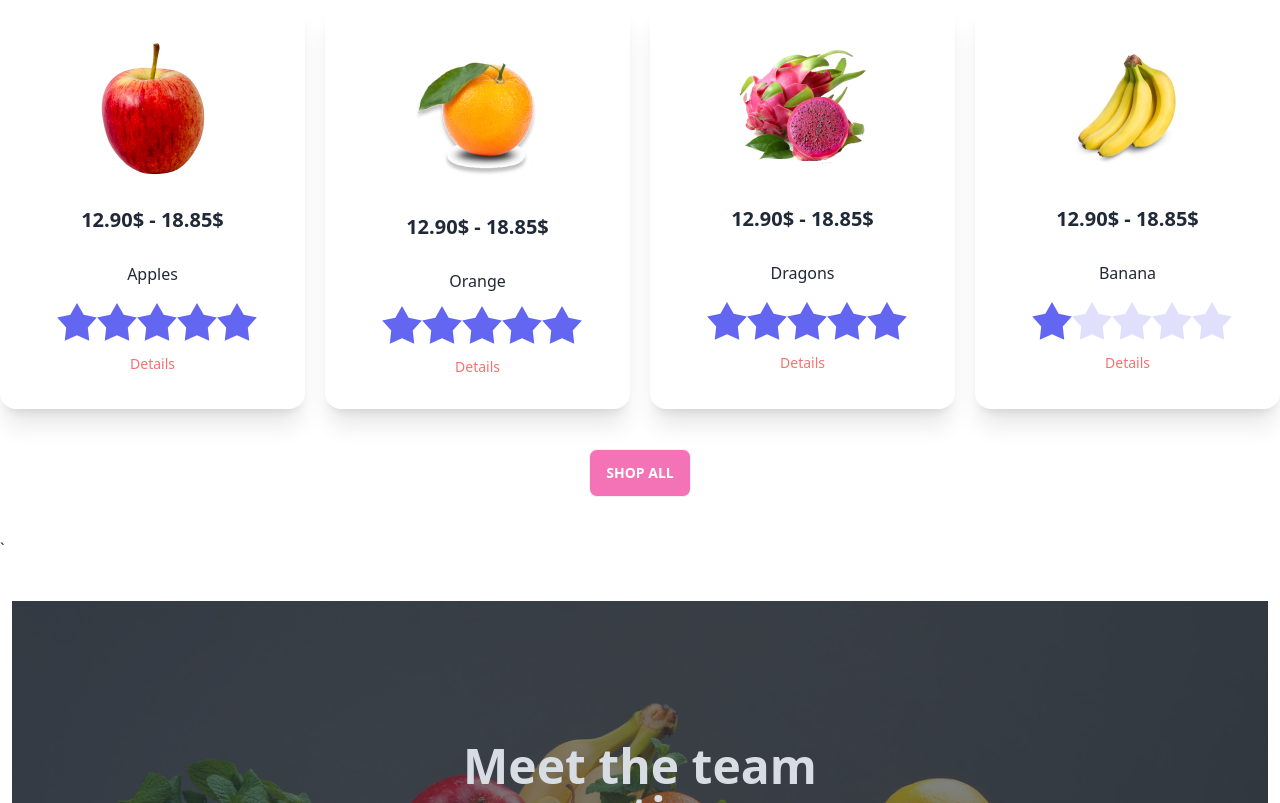
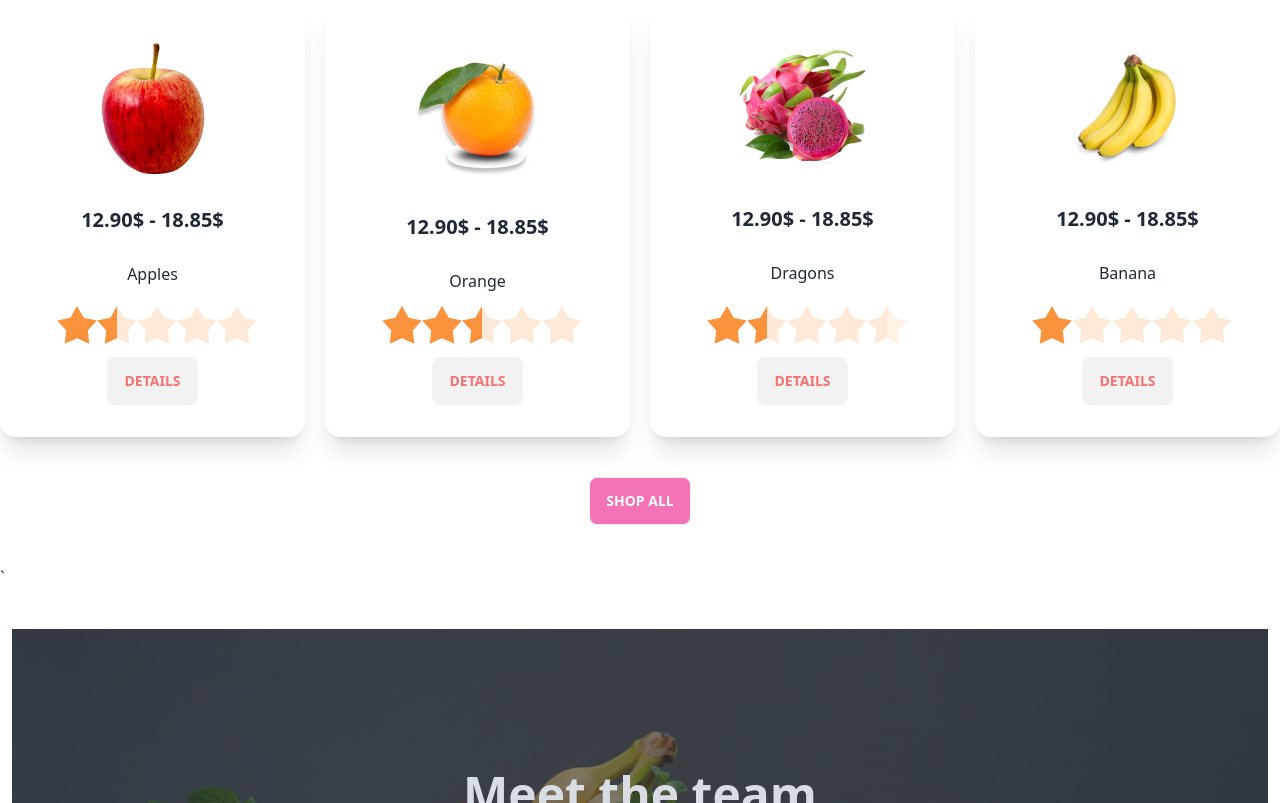
Before and after one commit to dekhaali/online-fruit-market, a plain HTML site: page index.html in a window 1280 px wide. Shown: the part 1397-2200 px from the top of the page. Drawn offline with nearby package versions, Linux system fonts and the light colour scheme.

Commit message:
added details

```diff
--- a/index.html
+++ b/index.html
@@ -29,6 +29,111 @@
         font-family: 'Lato', sans-serif;
     }
 </style>
+
+<section>
+<!-- for modal1  -->
+<input type="checkbox" id="my_modal_6" class="modal-toggle" />
+<div class="modal">
+  <div class="modal-box">
+    <div class="mx-auto"><img src="./images/fruit6.png"></div>
+    <h2 class="text-2xl font-bold text-center ">Apple</h2>
+    <p class="py-4 text-center">Buy fresh,authentic fruits and become healthy</p>
+    <!--rating-->
+    <div class="rating text-center">
+      <input type="radio" name="rating-2" class="mask mask-star-2 bg-orange-400" />
+      <input type="radio" name="rating-2" class="mask mask-star-2 bg-orange-400" checked />
+      <input type="radio" name="rating-2" class="mask mask-star-2 bg-orange-400" />
+      <input type="radio" name="rating-2" class="mask mask-star-2 bg-orange-400" />
+      <input type="radio" name="rating-2" class="mask mask-star-2 bg-orange-400" />
+    </div>
+
+    <div class="flex gap-4 ">
+    <div class="modal-action ">
+      <label for="my_modal_6" class="btn bg-red-300 hover:bg-red-600">Close!</label>
+    </div>
+    <div class="modal-action">
+      <label for="my_modal_6" class="btn btn bg-red-300 hover:bg-red-600">Buy Now</label>
+    </div>
+    </div>
+  </div>
+</div>
+<!--for modal 2-->
+<input type="checkbox" id="my_modal_7" class="modal-toggle" />
+<div class="modal">
+  <div class="modal-box">
+    <div class="mx-auto"><img src="./images/fruit7.png"></div>
+    <h2 class="text-2xl font-bold text-center">Orange</h2>
+    <p class="py-4 text-center">Buy fresh,authentic fruits and become healthy</p>
+    <!--rating-->
+    <div class="rating text-center">
+      <input type="radio" name="rating-1" class="mask mask-star-2 bg-orange-400" />
+      <input type="radio" name="rating-1" class="mask mask-star-2 bg-orange-400" checked />
+      <input type="radio" name="rating-1" class="mask mask-star-2 bg-orange-400" />
+      <input type="radio" name="rating-1" class="mask mask-star-2 bg-orange-400" />
+      <input type="radio" name="rating-1" class="mask mask-star-2 bg-orange-400" />
+    </div>
+    <div class="flex gap-4">
+    <div class="modal-action ">
+      <label for="my_modal_7" class="btn bg-red-300 hover:bg-red-600">Close!</label>
+    </div>
+    <div class="modal-action">
+      <label for="my_modal_7" class="btn btn bg-red-300 hover:bg-red-600">Buy Now</label>
+    </div>
+    </div>
+  </div>
+</div>
+<!--for modal 3-->
+<input type="checkbox" id="my_modal_8" class="modal-toggle" />
+<div class="modal">
+  <div class="modal-box">
+    <div class="mx-auto"><img src="./images/fruit8.png"></div>
+    <h2 class="text-2xl font-bold text-center">Dragon</h2>
+    <p class="py-4 text-center">Buy fresh,authentic fruits and become healthy</p>
+    <!--rating-->
+    <div class="rating ">
+      <input type="radio" name="rating-3" class="mask mask-star-2 bg-orange-400" />
+      <input type="radio" name="rating-3" class="mask mask-star-2 bg-orange-400" checked />
+      <input type="radio" name="rating-3" class="mask mask-star-2 bg-orange-400" />
+      <input type="radio" name="rating-3" class="mask mask-star-2 bg-orange-400" />
+      <input type="radio" name="rating-3" class="mask mask-star-2 bg-orange-400" />
+    </div>
+    <div class="flex gap-4">
+    <div class="modal-action ">
+      <label for="my_modal_8" class="btn bg-red-300 hover:bg-red-600">Close!</label>
+    </div>
+    <div class="modal-action">
+      <label for="my_modal_8" class="btn btn bg-red-300 hover:bg-red-600">Buy Now</label>
+    </div>
+    </div>
+  </div>
+</div>
+<!--for modal 4-->
+<input type="checkbox" id="my_modal_9" class="modal-toggle" />
+<div class="modal">
+  <div class="modal-box">
+    <div class="mx-auto"><img src="./images/fruit9.png"></div>
+    <h2 class="text-2xl font-bold text-center">banana</h2>
+    <p class="py-4 text-center">Buy fresh,authentic fruits and become healthy</p>
+    <!--rating-->
+    <div class="rating">
+      <input type="radio" name="rating-4" class="mask mask-star-2 bg-orange-400" />
+      <input type="radio" name="rating-4" class="mask mask-star-2 bg-orange-400" checked />
+      <input type="radio" name="rating-4" class="mask mask-star-2 bg-orange-400" />
+      <input type="radio" name="rating-4" class="mask mask-star-2 bg-orange-400" />
+      <input type="radio" name="rating-4" class="mask mask-star-2 bg-orange-400" />
+    </div>
+    <div class="flex gap-4">
+    <div class="modal-action ">
+      <label for="my_modal_9" class="btn bg-red-300 hover:bg-red-600">Close!</label>
+    </div>
+    <div class="modal-action">
+      <label for="my_modal_9" class="btn btn bg-red-300 hover:bg-red-600">Buy Now</label>
+    </div>
+    </div>
+  </div>
+</div>
+</section>
+
 <body>
     <!--navbar section-->
 
@@ -151,7 +256,7 @@
       <!--cards-->
       <div class="grid my-10 md:grid-cols-2 lg:grid-cols-4 gap-5 "><!--parent div-->
       <div class="card  bg-base-100 shadow-xl">
-        <figure class="px-10 pt-10">
+        <figure class="px-auto pt-10">
           <img src="./images/fruit6.png" alt="Shoes" class="rounded-xl" />
         </figure>
         <div class="card-body items-center text-center">
@@ -159,20 +264,20 @@
           <p>Apples</p>
           <div class="card-actions">
             <button class="btn btn-ghost"><div class="rating rating-lg rating-half">
-                <input type="radio" name="rating-10" class="rating-hidden" />
-                <input type="radio" name="rating-10" class="bg-indigo-500 mask mask-star-2 mask-half-1" />
-                <input type="radio" name="rating-10" class="bg-indigo-500 mask mask-star-2 mask-half-2" />
-                <input type="radio" name="rating-10" class="bg-indigo-500 mask mask-star-2 mask-half-1" checked />
-                <input type="radio" name="rating-10" class="bg-indigo-500 mask mask-star-2 mask-half-2" />
-                <input type="radio" name="rating-10" class="bg-indigo-500 mask mask-star-2 mask-half-1" />
-                <input type="radio" name="rating-10" class="bg-indigo-500 mask mask-star-2 mask-half-2" />
-                <input type="radio" name="rating-10" class="bg-indigo-500 mask mask-star-2 mask-half-1" />
-                <input type="radio" name="rating-10" class="bg-indigo-500 mask mask-star-2 mask-half-2" />
-                <input type="radio" name="rating-10" class="bg-indigo-500 mask mask-star-2 mask-half-1" />
-                <input type="radio" name="rating-10" class="bg-indigo-500 mask mask-star-2 mask-half-2" />
+                <input type="radio" name="rating-4" class="rating-hidden" />
+                <input type="radio" name="rating-4" class="bg-orange-400 mask mask-star-2 mask-half-1" />
+                <input type="radio" name="rating-4" class="bg-orange-400 mask mask-star-2 mask-half-2" />
+                <input type="radio" name="rating-4" class="bg-orange-400 mask mask-star-2 mask-half-1" checked />
+                <input type="radio" name="rating-4" class="bg-orange-400 mask mask-star-2 mask-half-2" />
+                <input type="radio" name="rating-4" class="bg-orange-400 mask mask-star-2 mask-half-1" />
+                <input type="radio" name="rating-4" class="bg-orange-400 mask mask-star-2 mask-half-2" />
+                <input type="radio" name="rating-4" class="bg-orange-400 mask mask-star-2 mask-half-1" />
+                <input type="radio" name="rating-4" class="bg-orange-400 mask mask-star-2 mask-half-2" />
+                <input type="radio" name="rating-4" class="bg-orange-400 mask mask-star-2 mask-half-1" />
+                <input type="radio" name="rating-4" class="bg-orange-400 mask mask-star-2 mask-half-2" />
               </div></button>
           </div>
-          <p class="text-sm text-red-400">Details</p>
+          <label for="my_modal_6"class="btn text-sm text-red-400">Details</label>
         </div>
       </div>
       <div class="card  bg-base-100 shadow-xl">
@@ -184,20 +289,20 @@
           <p>Orange</p>
           <div class="card-actions">
             <button class="btn btn-ghost"><div class="rating rating-lg rating-half">
-                <input type="radio" name="rating-10" class="rating-hidden" />
-                <input type="radio" name="rating-10" class="bg-indigo-500 mask mask-star-2 mask-half-1" />
-                <input type="radio" name="rating-10" class="bg-indigo-500 mask mask-star-2 mask-half-2" />
-                <input type="radio" name="rating-10" class="bg-indigo-500 mask mask-star-2 mask-half-1" checked />
-                <input type="radio" name="rating-10" class="bg-indigo-500 mask mask-star-2 mask-half-2" />
-                <input type="radio" name="rating-10" class="bg-indigo-500 mask mask-star-2 mask-half-1" />
-                <input type="radio" name="rating-10" class="bg-indigo-500 mask mask-star-2 mask-half-2" />
-                <input type="radio" name="rating-10" class="bg-indigo-500 mask mask-star-2 mask-half-1" />
-                <input type="radio" name="rating-10" class="bg-indigo-500 mask mask-star-2 mask-half-2" />
-                <input type="radio" name="rating-10" class="bg-indigo-500 mask mask-star-2 mask-half-1" />
-                <input type="radio" name="rating-10" class="bg-indigo-500 mask mask-star-2 mask-half-2" />
+                <input type="radio" name="rating-1" class="rating-hidden" />
+                <input type="radio" name="rating-1" class="bg-orange-400 mask mask-star-2 mask-half-1" />
+                <input type="radio" name="rating-1" class="bg-orange-400 mask mask-star-2 mask-half-2" />
+                <input type="radio" name="rating-1" class="bg-orange-400 mask mask-star-2 mask-half-1" />
+                <input type="radio" name="rating-1" class="bg-orange-400 mask mask-star-2 mask-half-2" />
+                <input type="radio" name="rating-1" class="bg-orange-400 mask mask-star-2 mask-half-1" checked />
+                <input type="radio" name="rating-1" class="bg-orange-400 mask mask-star-2 mask-half-2" />
+                <input type="radio" name="rating-1" class="bg-orange-400 mask mask-star-2 mask-half-1" />
+                <input type="radio" name="rating-1" class="bg-orange-400 mask mask-star-2 mask-half-2" />
+                <input type="radio" name="rating-1" class="bg-orange-400 mask mask-star-2 mask-half-1" />
+                <input type="radio" name="rating-1" class="bg-orange-400 mask mask-star-2 mask-half-2" />
               </div></button>
           </div>
-          <p class="text-sm text-red-400">Details</p>
+          <label for="my_modal_7"class="btn text-sm text-red-400">Details</label>
         </div>
       </div>
       <div class="card  bg-base-100 shadow-xl">
@@ -209,20 +314,20 @@
           <p>Dragons</p>
           <div class="card-actions">
             <button class="btn btn-ghost"><div class="rating rating-lg rating-half">
-                <input type="radio" name="rating-10" class="rating-hidden" />
-                <input type="radio" name="rating-10" class="bg-indigo-500 mask mask-star-2 mask-half-1" />
-                <input type="radio" name="rating-10" class="bg-indigo-500 mask mask-star-2 mask-half-2" />
-                <input type="radio" name="rating-10" class="bg-indigo-500 mask mask-star-2 mask-half-1" checked />
-                <input type="radio" name="rating-10" class="bg-indigo-500 mask mask-star-2 mask-half-2" />
-                <input type="radio" name="rating-10" class="bg-indigo-500 mask mask-star-2 mask-half-1" />
-                <input type="radio" name="rating-10" class="bg-indigo-500 mask mask-star-2 mask-half-2" />
-                <input type="radio" name="rating-10" class="bg-indigo-500 mask mask-star-2 mask-half-1" />
-                <input type="radio" name="rating-10" class="bg-indigo-500 mask mask-star-2 mask-half-2" />
-                <input type="radio" name="rating-10" class="bg-indigo-500 mask mask-star-2 mask-half-1" />
-                <input type="radio" name="rating-10" class="bg-indigo-500 mask mask-star-2 mask-half-2" />
+                <input type="radio" name="rating-2" class="rating-hidden" />
+                <input type="radio" name="rating-2" class="bg-orange-400 mask mask-star-2 mask-half-1" />
+                <input type="radio" name="rating-2" class="bg-orange-400 mask mask-star-2 mask-half-2" />
+                <input type="radio" name="rating-2" class="bg-orange-400 mask mask-star-2 mask-half-1" checked />
+                <input type="radio" name="rating-2" class="bg-orange-400 mask mask-star-2 mask-half-2" />
+                <input type="radio" name="rating-2" class="bg-orange-400 mask mask-star-2 mask-half-1" />
+                <input type="radio" name="rating-2" class="bg-orange-400 mask mask-star-2 mask-half-2" />
+                <input type="radio" name="rating-2" class="bg-orange-400 mask mask-star-2 mask-half-1" />
+                <input type="radio" name="rating-2" class="bg-orange-400 mask mask-star-2 mask-half-2" />
+                <input type="radio" name="rating-2" class="bg-orange-400 mask mask-star-2 mask-half-1" />
+                <input type="radio" name="rating-2" class="bg-orange-300 mask mask-star-2 mask-half-2" />
               </div></button>
           </div>
-          <p class="text-sm text-red-400">Details</p>
+          <label for="my_modal_8"class="btn text-sm text-red-400">Details</label>
         </div>
       </div>
       <div class="card  bg-base-100 shadow-xl">
@@ -234,21 +339,21 @@
           <p>Banana</p>
           <div class="card-actions">
             <button class="btn btn-ghost "><div class="rating rating-lg rating-half w-auto">
-                <input type="radio" name="rating-10" class="rating-hidden" />
-                <input type="radio" name="rating-10" class="bg-indigo-500 mask mask-star-2 mask-half-1" />
-                <input type="radio" name="rating-10" class="bg-indigo-500 mask mask-star-2 mask-half-2" checked />
-                <input type="radio" name="rating-10" class="bg-indigo-500 mask mask-star-2 mask-half-1" />
-                <input type="radio" name="rating-10" class="bg-indigo-500 mask mask-star-2 mask-half-2" />
-                <input type="radio" name="rating-10" class="bg-indigo-500 mask mask-star-2 mask-half-1" />
-                <input type="radio" name="rating-10" class="bg-indigo-500 mask mask-star-2 mask-half-2" />
-                <input type="radio" name="rating-10" class="bg-indigo-500 mask mask-star-2 mask-half-1" />
-                <input type="radio" name="rating-10" class="bg-indigo-500 mask mask-star-2 mask-half-2" />
-                <input type="radio" name="rating-10" class="bg-indigo-500 mask mask-star-2 mask-half-1" />
-                <input type="radio" name="rating-10" class="bg-indigo-500 mask mask-star-2 mask-half-2"/>
+                <input type="radio" name="rating-3" class="rating-hidden" />
+                <input type="radio" name="rating-3" class="bg-orange-400 mask mask-star-2 mask-half-1" />
+                <input type="radio" name="rating-3" class="bg-orange-400 mask mask-star-2 mask-half-2" checked />
+                <input type="radio" name="rating-3" class="bg-orange-400 mask mask-star-2 mask-half-1" />
+                <input type="radio" name="rating-3" class="bg-orange-400 mask mask-star-2 mask-half-2" />
+                <input type="radio" name="rating-3" class="bg-orange-400 mask mask-star-2 mask-half-1" />
+                <input type="radio" name="rating-3" class="bg-orange-400 mask mask-star-2 mask-half-2" />
+                <input type="radio" name="rating-3" class="bg-orange-400 mask mask-star-2 mask-half-1" />
+                <input type="radio" name="rating-3" class="bg-orange-400 mask mask-star-2 mask-half-2" />
+                <input type="radio" name="rating-3" class="bg-orange-400 mask mask-star-2 mask-half-1" />
+                <input type="radio" name="rating-3" class="bg-orange-400 mask mask-star-2 mask-half-2"/>
             </div></button>
 
         </div>
-        <p class="text-sm text-red-400">Details</p>
+        <label for="my_modal_9"class="btn text-sm text-red-400">Details</label>
     </div>
 </div>
 </div>
@@ -258,7 +363,7 @@
     </section>  `
     <!--meet the team-->
     <section class="max-w-screen-xl mx-auto px-8 md:px-16 lg:px-3 my-10 ">
-        <div class="hero min-h-[calc(100vh-240px)]" style="background-image: url(./images/banner1.png);">
+        <div class="hero min-h-[calc(100vh-240px)] bg-cover" style="background-image: url(./images/banner1.png);">
             <div class="hero-overlay bg-opacity-60"></div>
             <div class="hero-content text-center text-neutral-content">
               <div class="max-w-md">
```
